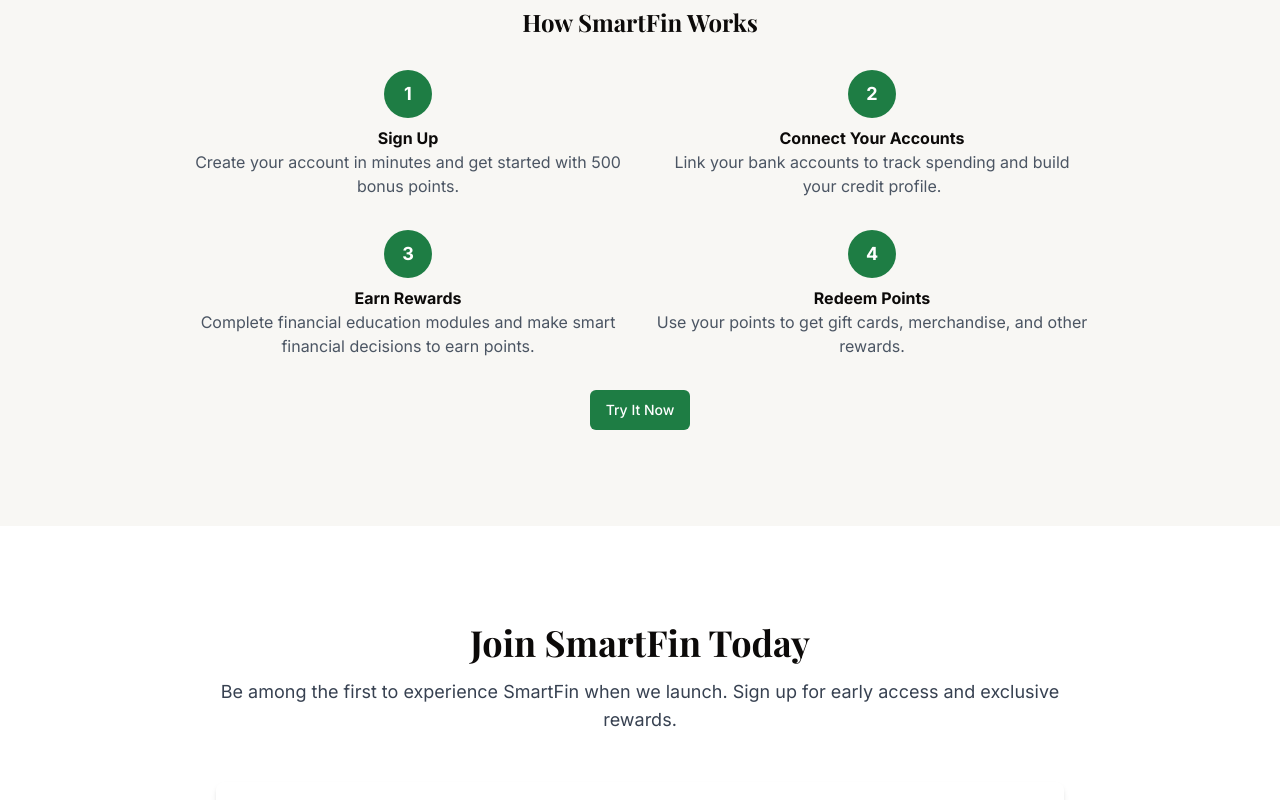
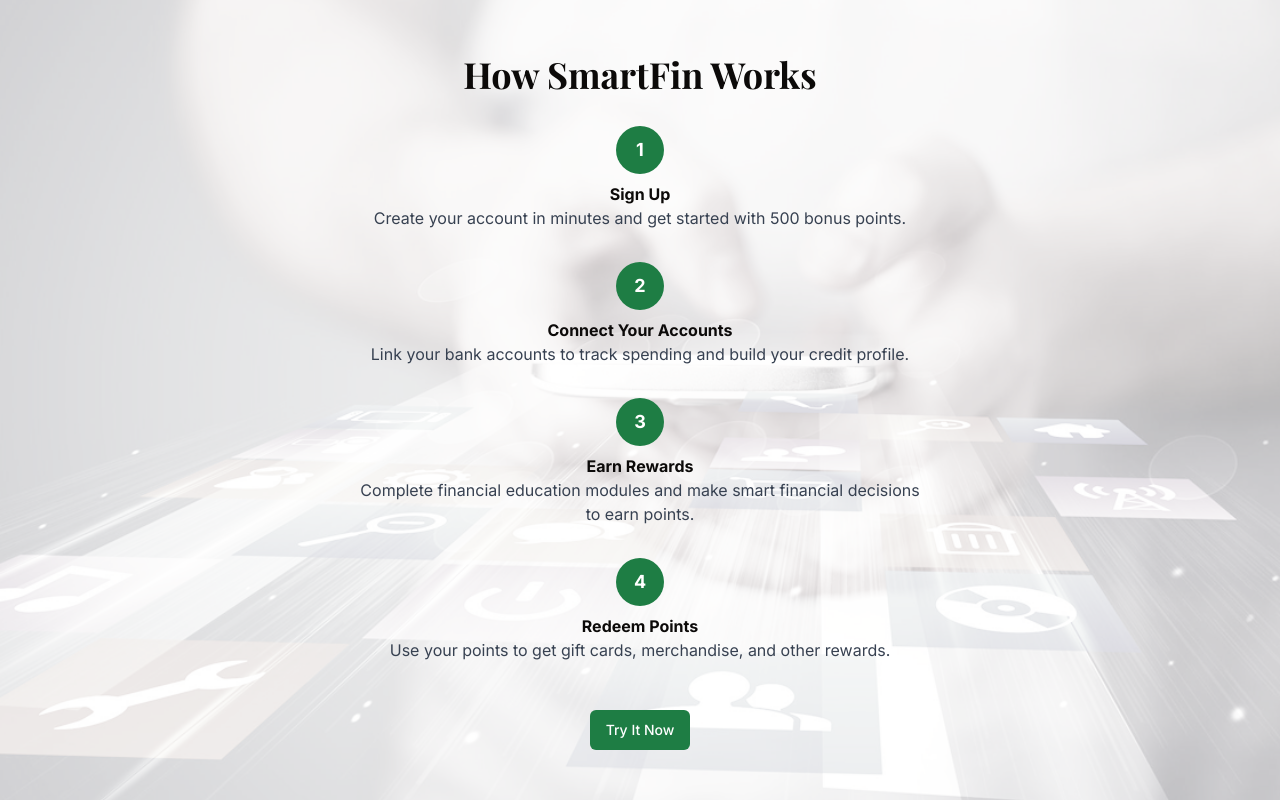
Before and after one commit to Alaysia2443/smartfin-website, a Next.js app: page / in a window 1280 px wide. Shown: the part 2840-3640 px from the top of the page. Built offline with nearby package versions, Linux system fonts and the light colour scheme; a web font is replaced by a local one.

Commit message:
image on demo

```diff
--- a/app/rewards/page.tsx
+++ b/app/rewards/page.tsx
@@ -112,6 +112,7 @@ export default function RewardsPage() {
       })
     } else {
       toast({
+
         title: "Insufficient Points",
         description: `You need ${item.points - user.points} more points to add this item to your cart.`,
         variant: "destructive",
--- a/components/demo-section.tsx
+++ b/components/demo-section.tsx
@@ -3,65 +3,44 @@ import Link from "next/link"
 
 export default function DemoSection() {
   return (
-    <section className="py-16 md:py-24 bg-[#f8f7f4]">
-      <div className="container mx-auto px-4 md:px-6">
+    <section
+      className="relative py-16 md:py-24 bg-center bg-cover"
+      style={{ backgroundImage: "url('/phone.png')" }}  // adjust path if needed
+    >
+      {/* overlay improves text contrast */}
+      <div className="absolute inset-0 bg-white/70 dark:bg-black/60" />
 
-        <div className="max-w-4xl mx-auto text-center">
-          <h3 className="text-2xl font-bold font-display mb-8">How SmartFin Works</h3>
+      <div className="relative z-10 container mx-auto px-4 md:px-6">
+        <div className="text-center mb-12">{/* optional header content */}</div>
 
-          <div className="grid grid-cols-1 md:grid-cols-2 gap-8">
-            {/* Step 1 */}
-            <div className="flex flex-col items-center gap-2">
-              <div className="w-12 h-12 rounded-full bg-primary-500 text-white flex items-center justify-center text-lg font-bold">
-                1
-              </div>
-              <div className="text-center">
-                <h4 className="font-bold">Sign Up</h4>
-                <p className="text-gray-600">Create your account in minutes and get started with 500 bonus points.</p>
-              </div>
-            </div>
+        <div className="space-y-6 max-w-xl mx-auto text-center">
+          <h3 className="text-3xl md:text-4xl lg:text-4xl font-bold font-display mb-8">How SmartFin Works</h3>
 
-            {/* Step 2 */}
-            <div className="flex flex-col items-center gap-2">
-              <div className="w-12 h-12 rounded-full bg-primary-500 text-white flex items-center justify-center text-lg font-bold">
-                2
-              </div>
-              <div className="text-center">
-                <h4 className="font-bold">Connect Your Accounts</h4>
-                <p className="text-gray-600">
-                  Link your bank accounts to track spending and build your credit profile.
-                </p>
-              </div>
-            </div>
+          {/* Steps */}
+          <div className="space-y-8">
+            {/* 1 */}
+            <Step n={1} title="Sign Up">
+              Create your account in minutes and get started with 500 bonus points.
+            </Step>
 
-            {/* Step 3 */}
-            <div className="flex flex-col items-center gap-2">
-              <div className="w-12 h-12 rounded-full bg-primary-500 text-white flex items-center justify-center text-lg font-bold">
-                3
-              </div>
-              <div className="text-center">
-                <h4 className="font-bold">Earn Rewards</h4>
-                <p className="text-gray-600">
-                  Complete financial education modules and make smart financial decisions to earn points.
-                </p>
-              </div>
-            </div>
+            {/* 2 */}
+            <Step n={2} title="Connect Your Accounts">
+              Link your bank accounts to track spending and build your credit profile.
+            </Step>
 
-            {/* Step 4 */}
-            <div className="flex flex-col items-center gap-2">
-              <div className="w-12 h-12 rounded-full bg-primary-500 text-white flex items-center justify-center text-lg font-bold">
-                4
-              </div>
-              <div className="text-center">
-                <h4 className="font-bold">Redeem Points</h4>
-                <p className="text-gray-600">
-                  Use your points to get gift cards, merchandise, and other rewards.
-                </p>
-              </div>
-            </div>
+            {/* 3 */}
+            <Step n={3} title="Earn Rewards">
+              Complete financial education modules and make smart financial decisions to earn points.
+            </Step>
+
+            {/* 4 */}
+            <Step n={4} title="Redeem Points">
+              Use your points to get gift cards, merchandise, and other rewards.
+            </Step>
           </div>
 
-          <div className="pt-8">
+          {/* CTA */}
+          <div className="pt-6">
             <Link href="/signup">
               <Button className="bg-primary-500 hover:bg-primary-600 text-white">Try It Now</Button>
             </Link>
@@ -71,3 +50,26 @@ export default function DemoSection() {
     </section>
   )
 }
+
+/* ── tiny helper component to keep markup tidy ── */
+function Step({
+  n,
+  title,
+  children,
+}: {
+  n: number
+  title: string
+  children: React.ReactNode
+}) {
+  return (
+    <div className="flex flex-col items-center gap-2">
+      <div className="w-12 h-12 rounded-full bg-primary-500 text-white flex items-center justify-center text-lg font-bold">
+        {n}
+      </div>
+      <div className="text-center">
+        <h4 className="font-bold">{title}</h4>
+        <p className="text-gray-700 dark:text-gray-200">{children}</p>
+      </div>
+    </div>
+  )
+}
```
